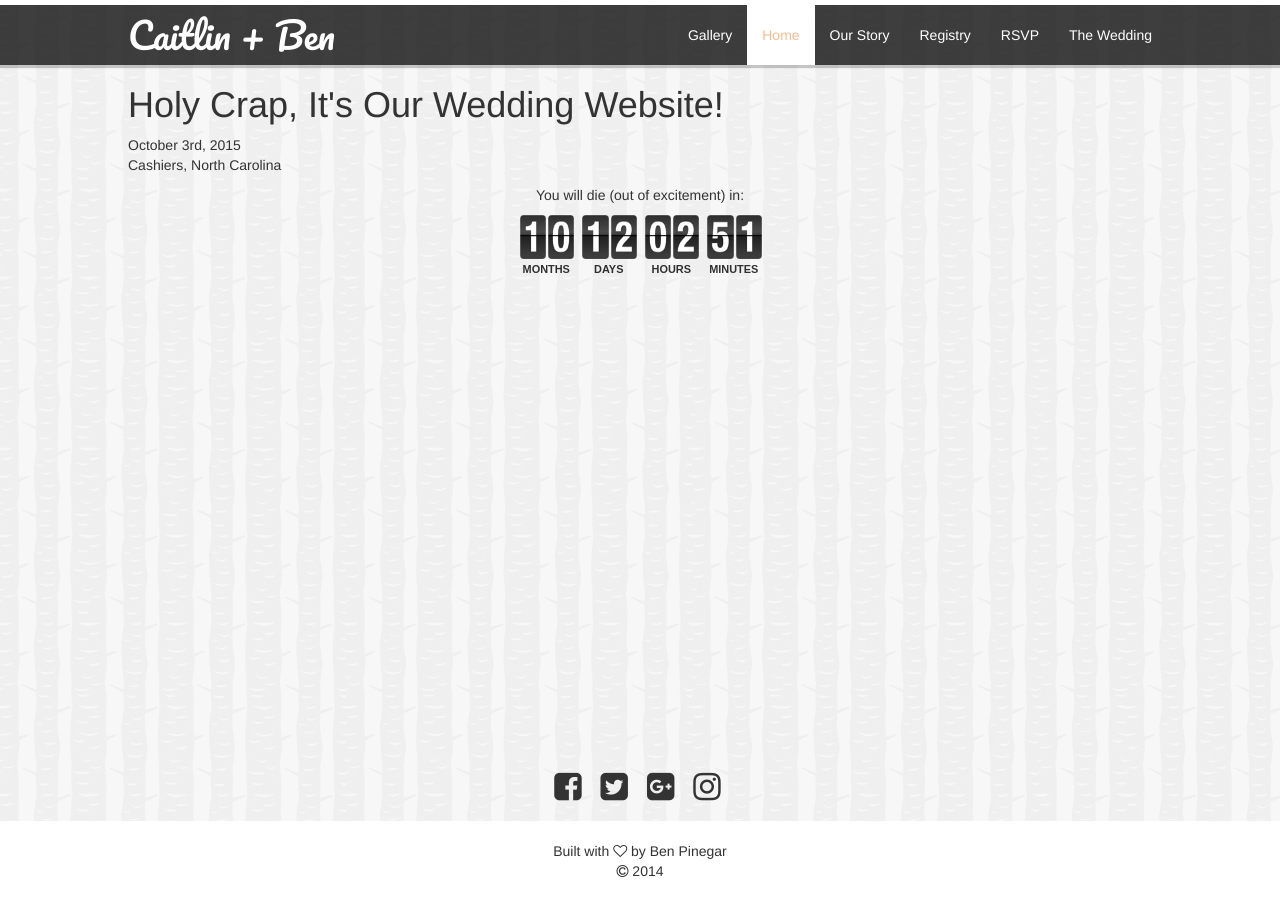
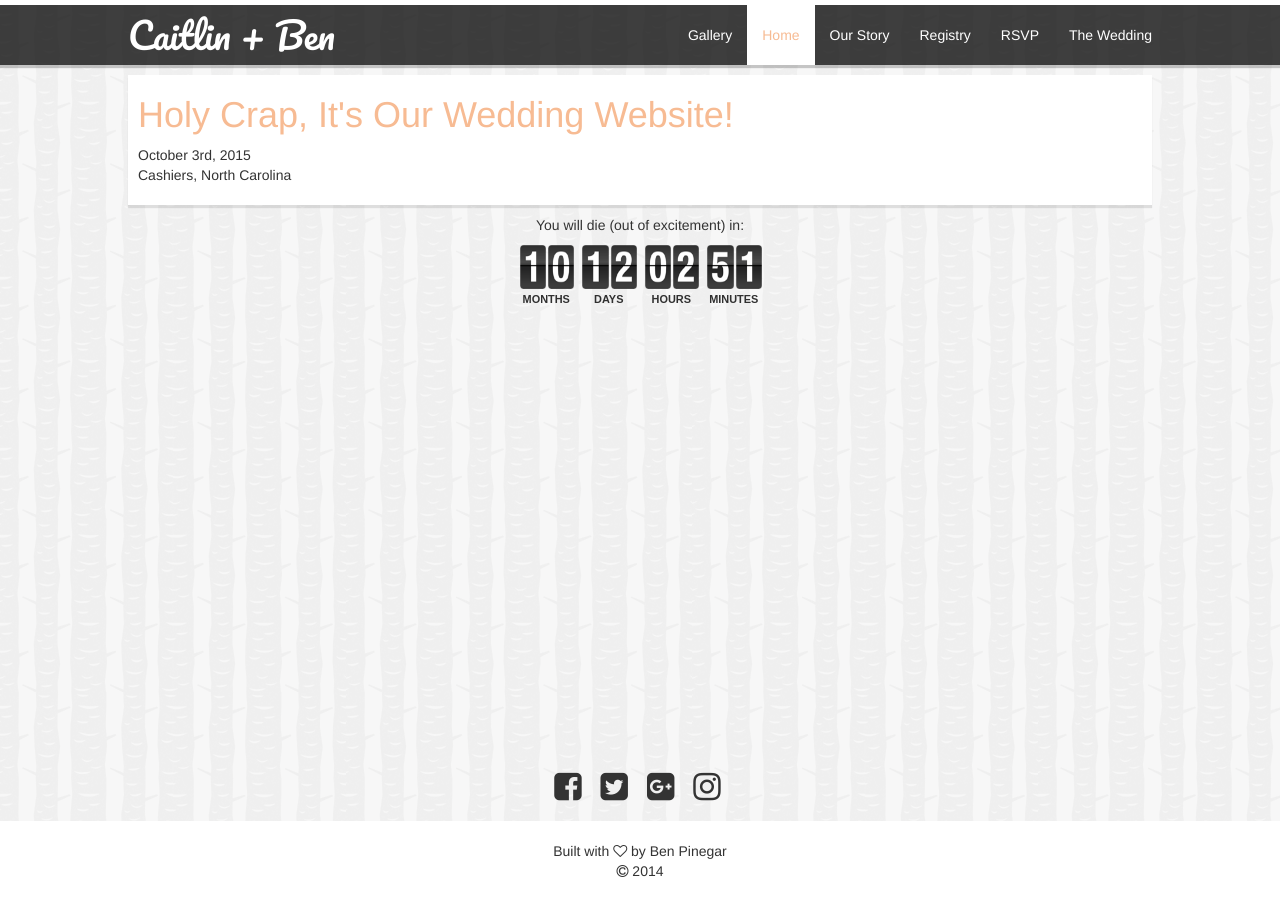
Before and after one commit to bpinegar/bpinegar.github.io, a Jekyll site: the page built from index.html, in a window 1280 px wide. Built offline with Jekyll 4.4.1, drawn with Linux system fonts in a browser that asks for light colours; nearby versions of some CDN libraries.

Commit message:
Update _custom.scss

```diff
--- a/_sass/_custom.scss
+++ b/_sass/_custom.scss
@@ -39,16 +39,27 @@ footer {
   padding-right: 5%;
   padding-left: 5%;
 }
-.body-content {
+.body-content-white {
   background-color: #fff;
   padding: 10px;
   margin-top: 10px;
   margin-bottom: 10px;
   box-shadow: 0px 3px 1px rgba(0,0,0,0.1);
 }
-.body-content > h1 {
+.body-content-peach {
+  background-color: #F7BB93;
+  padding: 10px;
+  margin-top: 10px;
+  margin-bottom: 10px;
+  box-shadow: 0px 3px 1px rgba(0,0,0,0.1);
+}
+.body-content-white > h1 {
   margin-top: 10px;
   color: #F7BB93;
+}
+.body-content-peach > h1 {
+  margin-top: 10px;
+  color: #fff;
 }
 .navbar {
   border: none;
```
